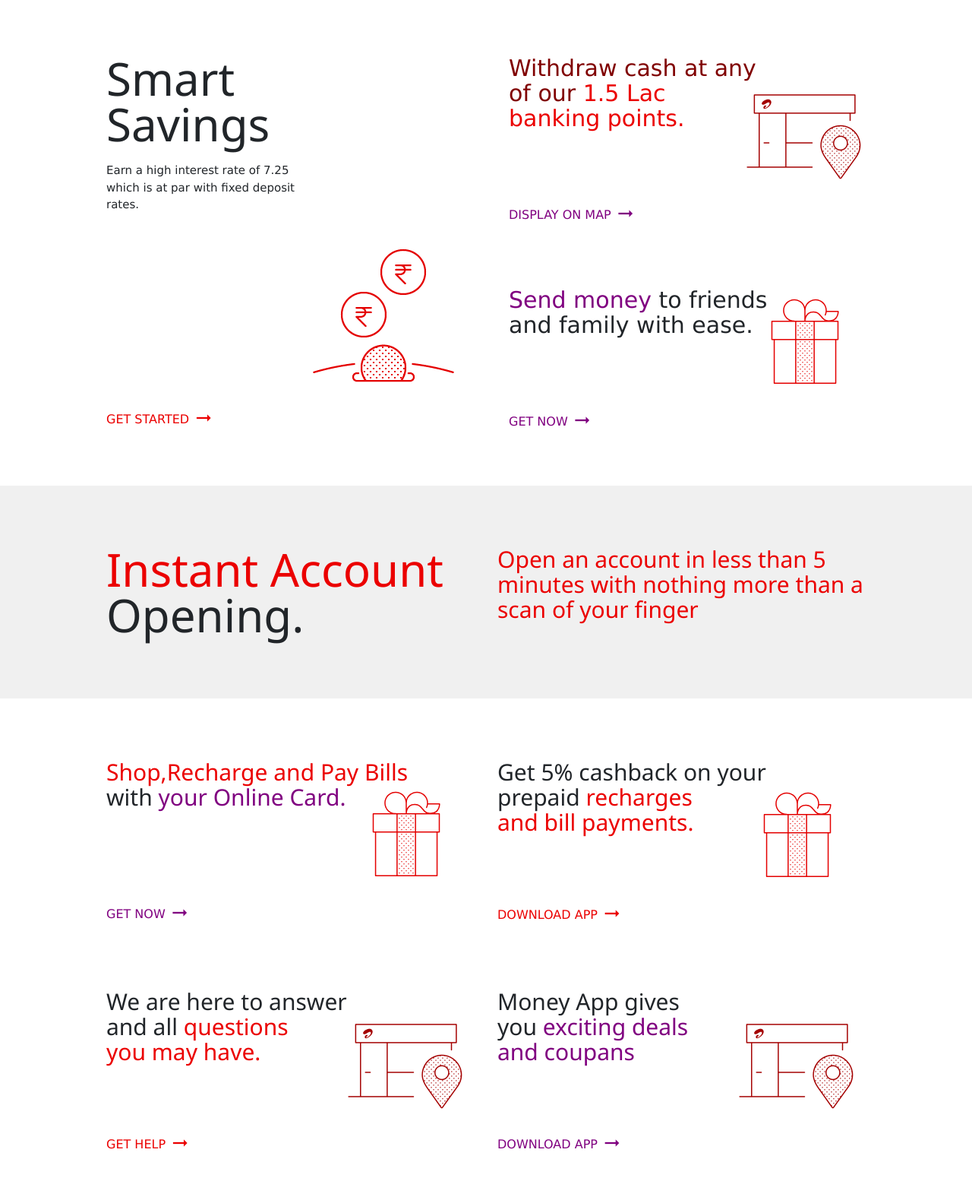
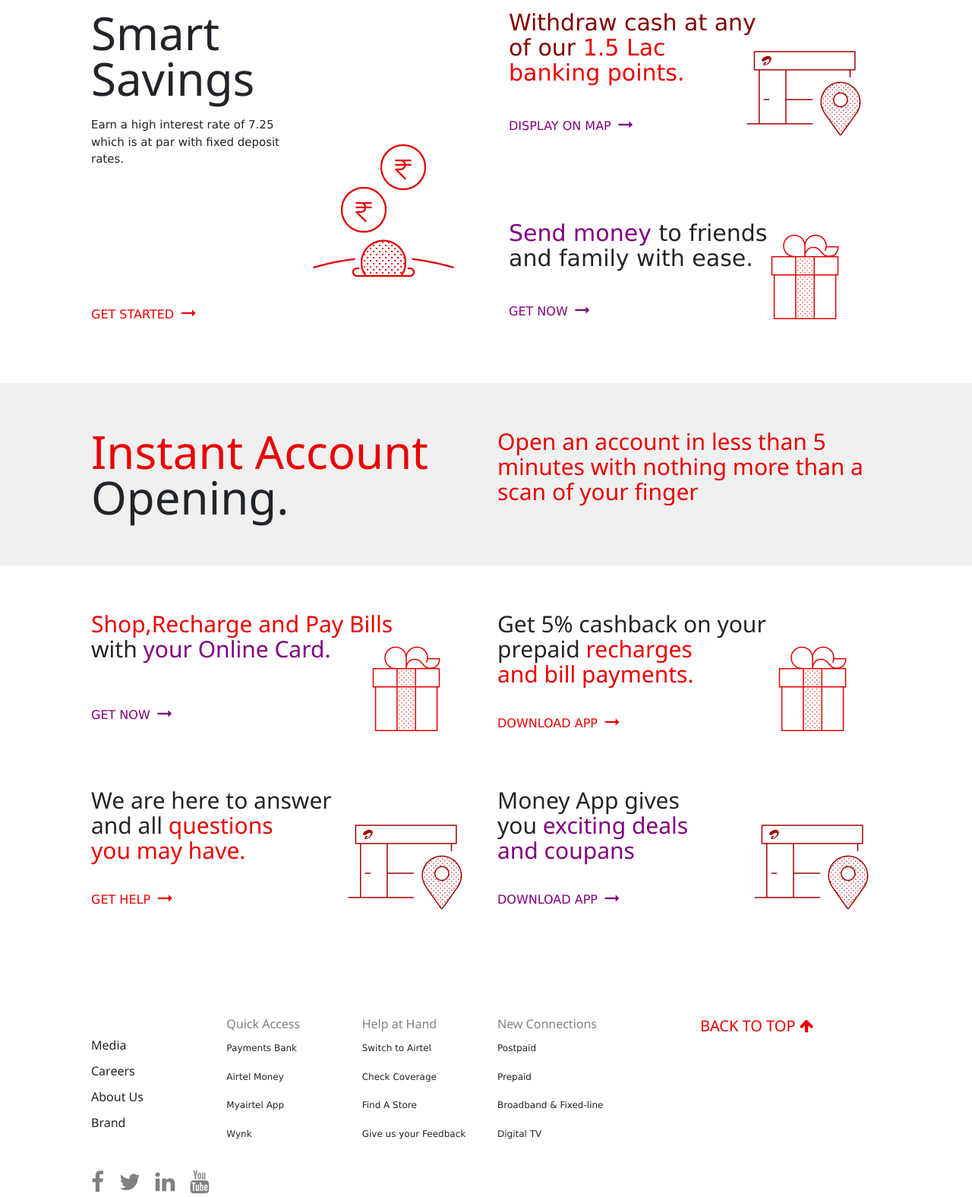
Before and after one commit to anshita098/airtelpage, a plain HTML site: page index.html in a window 1280 px wide. Shown: the part 1080-2655 px from the top of the page at 76% size. Drawn offline with nearby package versions, Linux system fonts and the light colour scheme.

Commit message:
Add files via upload

```diff
--- a/front.css
+++ b/front.css
@@ -15,17 +15,24 @@ body{
 .padding_up1{
   padding-top:120px;
 }
+
 .margin_up{
-  margin-top: -100px;
+  margin-top: -150px;
 }
 .margin_up1{
   margin-top: 80px;
 }
 .margin_up2{
-  margin-top: -68px;
+  margin-top: -100px;
 }
 margin_up3{
   margin-top: -200px;
+}
+.margin_up4{
+  margin-top: -140px;
+}
+.margin_up5{
+  margin-top: -70px;
 }
 .margin_left{
  margin-left: 10px;
@@ -42,7 +49,10 @@ margin_up3{
   }
 }
 .cont{
-  padding: 70px;
+  padding: 50px;
+}
+.cont1{
+  padding: 40px;
 }
 .hand{
   height:470px;
@@ -180,3 +190,8 @@ width: 100%;
   opacity:1;
   transition-delay: 0.7s;
 }
+
+.bg-hand {
+  width: 520px; height: 540px;
+  background: url('css_sprites.png') -10px -10px;
+}
--- a/index.html
+++ b/index.html
@@ -63,12 +63,14 @@
                 <h2 class="font"><span class="redtext">Banking the way</span><br>
                 <span class="greytext">you always wanted</span></h2>
                 <br>
+                <br>
                 <span class="get-3 redtext">GET STARTED&nbsp;</span>
-                <i class="material-icons arrow redtext">arrow_right_alt</i>
+                <i class="material-icons arrow redtext anim-first">arrow_right_alt</i>
                 </div>
                 <div class="hand col-lg-5 col-sm-12 col-xs-12 text-right ">
                     <img src="images/hand.png" class="responsive">
                 </div>
+                <!-- <div id="bg-hand"></div> -->
             </div>
         </div>
     </div>
@@ -101,7 +103,17 @@
     <div class="container-fluid">
         <div class="container cont">
             <div class="row">
-                <div class="col-md-6 col-sm-12 anim-second">
+                <div class="col-md-6 col-sm-12 anim-second d-none d-lg-block">
+                    <h2 class="font">Smart<br/>Savings</span></h2>
+                    <p class="padding_up">Earn a high interest rate of 7.25<br> which is at par with fixed deposit <br/>rates.</p>
+                    <br>
+                    <div class="text-right margin_up2">
+                        <img src="images/savings.png">
+                    </div>
+                    <span class="get-2 redtext">GET STARTED&nbsp;</span><i class="material-icons arrowsize redtext">arrow_right_alt</i>
+                </div>
+
+                <div class="col-md-6 col-sm-12 anim-second d-lg-none">
                     <h2 class="font">Smart<br/>Savings</span></h2>
                     <p class="padding_up">Earn a high interest rate of 7.25<br> which is at par with fixed deposit <br/>rates.</p>
                     <div class="text-right">
@@ -109,16 +121,21 @@
                     </div>
                     <span class="get-2 redtext">GET STARTED&nbsp;</span><i class="material-icons arrowsize redtext">arrow_right_alt</i>
                 </div>
+
                 <div class="col-md-6 col-sm-12">
                      <!-- hidden in md-->
                     <div class="col-sm-12 padding_up anim-second d-none d-lg-block">
                     <p class="font-3"><span class="maroontext">Withdraw cash at any <br>of our</span>
                     <span class="redtext">1.5 Lac<br> banking points.</span>
                     </p>
+                    <div>
+                        <br>
+                            <span class="get-2 purpletext">DISPLAY ON MAP&nbsp;</span><i class="material-icons arrowsize purpletext">arrow_right_alt</i>
+
                     <div class="text-right margin_up margin_left1">
                         <img src="images/points.png">
                     </div>
-                    <span class="get-2 purpletext margin_up">DISPLAY ON MAP&nbsp;</span><i class="material-icons arrowsize purpletext">arrow_right_alt</i>
+                    </div>
                     </div>
                      <!-- visible in md-->
                     <div class="col-sm-12 padding_up anim-second d-lg-none">
@@ -134,10 +151,14 @@
                     <div class="col-sm-12 margin_up1 anim-second d-none d-lg-block">
                     <p class="font-3"><span class="purpletext">Send money </span>to friends<br>
                     and family with ease.</p>
+                    <div>
+                        <br>
+                            <span class="get-2 purpletext margin_up ">GET NOW&nbsp;</span><i class="material-icons arrowsize purpletext">arrow_right_alt</i>
+
                     <div class="text-right margin_up margin_left1">
                         <img src="images/gift.svg">
                     </div>
-                    <span class="get-2 purpletext margin_up">GET NOW&nbsp;</span><i class="material-icons arrowsize purpletext">arrow_right_alt</i>
+                    </div>
                     </div>
                       <!-- visible in md -->
                     <div class="col-sm-12 margin_up1 anim-second d-lg-none">
@@ -174,10 +195,15 @@
             <div class="col-md-6 col-sm-12 anim-second d-none d-lg-block">
               <h4 class="font-3"><span class="redtext">Shop,Recharge and Pay Bills</span><br>
                 with <span class="purpletext">your Online Card.</span></h2>
-                <div class="text-right margin_up2 margin_left">
+                <div>
+                    <br>
+                    <br>
+                        <span class="get-2 purpletext">GET NOW&nbsp;</span><i class="material-icons arrowsize purpletext">arrow_right_alt</i>
+                <br>
+                <div class="text-right margin_up4">
                     <img src="images/gift.svg">
                 </div>
-                <span class="get-2 purpletext">GET NOW&nbsp;</span><i class="material-icons arrowsize purpletext">arrow_right_alt</i>
+                </div>
             </div>
              <!-- visible in md -->
             <div class="col-md-6 col-sm-12 anim-second d-lg-none">
@@ -193,10 +219,14 @@
                 <h4 class="font-3">Get 5% cashback on your<br>prepaid
                 <span class="redtext"> recharges<br>and bill payments.</span>
                 </h4>
-                <div class="text-right margin_up margin_left">
+                <div>
+                    <br>
+                        <span class="get-2 redtext">DOWNLOAD APP&nbsp;</span><i class="material-icons arrowsize redtext">arrow_right_alt</i>
+
+                <div class="text-right margin_up">
                     <img src="images/gift.svg">
                 </div>
-                <span class="get-2 redtext">DOWNLOAD APP&nbsp;</span><i class="material-icons arrowsize redtext">arrow_right_alt</i>
+                </div>
             </div>
              <!-- visible in md -->
             <div class="col-md-6 col-sm-12 anim-second d-lg-none">
@@ -210,16 +240,19 @@
                 </div>
         </div>
     </div>
-    <div class="container cont margin_up2">
+    <div class="container cont margin_up5">
             <div class="row">
                   <!-- hidden in md -->
               <div class="col-md-6 col-sm-12 anim-second d-none d-lg-block">
                 <h4 class="font-3">We are here to answer <br> and all <span class="redtext">
                 questions <br>you may have.</span></h4>
-                <div class="text-right margin_up margin_left">
+                <div>
+                    <br>
+                    <span class="get-2 redtext">GET HELP&nbsp;</span><i class="material-icons arrowsize redtext">arrow_right_alt</i>
+                    <div class="text-right margin_up">
                         <img src="images/points.png">
                     </div>
-                <span class="get-2 redtext">GET HELP&nbsp;</span><i class="material-icons arrowsize redtext">arrow_right_alt</i>
+                </div>
               </div>
                 <!-- visible in md -->
                 <div class="col-md-6 col-sm-12 anim-second d-lg-none">
@@ -234,10 +267,12 @@
                 <div class="col-md-6 col-sm-12 anim-second d-none d-lg-block">
                 <h4 class="font-3">Money App gives <br>you <span class="purpletext">
                 exciting deals <br>and coupans</span></h4>
-                <div class="text-right margin_up margin_left">
+                <div><br>
+                <span class="get-2 purpletext">DOWNLOAD APP&nbsp;</span><i class="material-icons arrowsize purpletext">arrow_right_alt</i>
+                <div class="text-right margin_up">
                     <img src="images/points.png">
                 </div>
-                <span class="get-2 purpletext">DOWNLOAD APP&nbsp;</span><i class="material-icons arrowsize purpletext">arrow_right_alt</i>
+                </div>
                  </div>
                    <!-- visible in md -->
                  <div class="col-md-6 col-sm-12 anim-second d-lg-none">
@@ -337,7 +372,7 @@
                 <h4 class="redtext"><a href="#back">BACK TO TOP</a>
                 <i class="fa fa-arrow-up"></i></h4>
             </div>
-            <!-- <div class="col-md-10 text-right">
+            <div class="col-md-12 ">
                     <a>
                       <i class="fa fa-facebook mr-3 fa-2x greytext"> </i>
                     </a>
@@ -351,7 +386,7 @@
                     <a>
                       <i class="fa fa-youtube mr-3 fa-2x greytext"></i>
                     </a>
-                  </div>     -->
+                  </div>
             </div>
           <!-- Grid row -->
         </div>
```
Also changed, not shown: css_sprites.png (added). Lines whose indentation alone changed are shown as unchanged.
